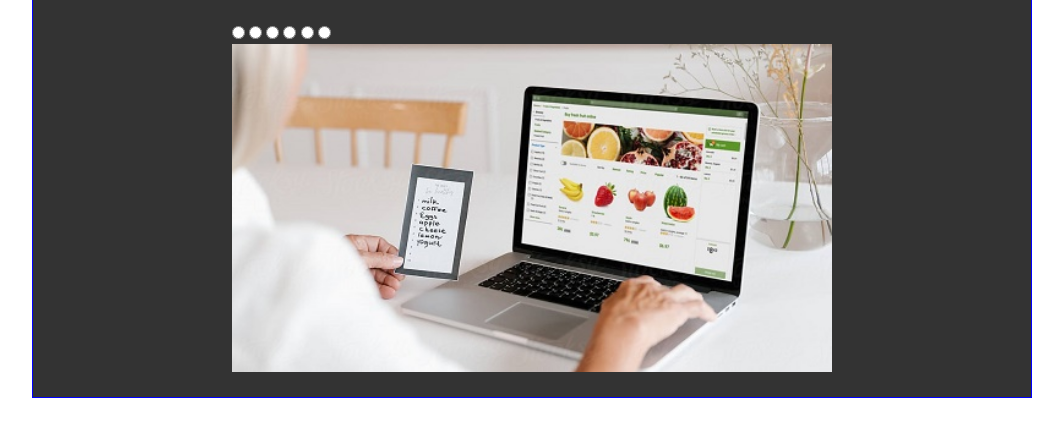
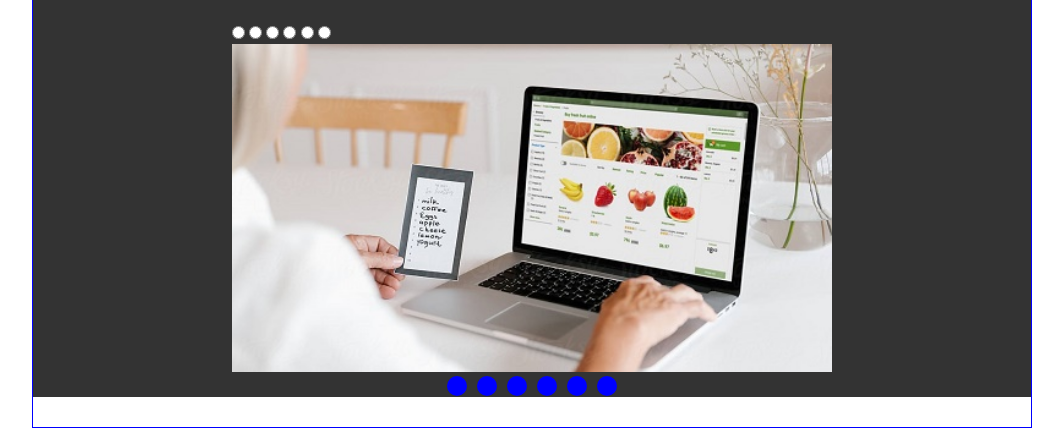
Before and after one commit to NARIASS2/proy, a plain HTML site: page Index.html in a window 1280 px wide. Shown: the part 104-540 px from the top of the page, without its empty margins (108-1171 px from the left). Drawn offline with nearby package versions, Linux system fonts and the light colour scheme.

Commit message:
Update EstiloPrincipal.css

```diff
--- a/Style/EstiloPrincipal.css
+++ b/Style/EstiloPrincipal.css
@@ -83,3 +83,55 @@ font-family: 'Open Sans', sans-serif;
  height: 350px;
  overflow: hidden;
 }
+
+.galeria_contenedor{
+  display: flex;
+  width: 7000px;
+  height: 50px;
+  transition: transform 1s ease-in;
+  will-change: transform;
+}
+
+.elemento1:checked ~ .galeria_contenedor {
+ transform: translateX(0px);
+}
+
+.elemento2:checked ~ .galeria_contenedor {
+ transform: translateX(-600px);
+}
+
+.elemento3:checked ~ .galeria_contenedor {
+ transform: translateX(-1200px);
+}
+
+.elemento4:checked ~ .galeria_contenedor {
+  transform: translateX(-1800px);
+}
+
+.elemento5:checked ~ .galeria_contenedor {
+  transform: translateX(-2400px);
+}
+
+.elemento6:checked ~ .galeria_contenedor {
+  transform: translateX(-3000px);
+}
+
+
+.controles {
+ width: 100%;
+ height: 30px;
+ display: flex;
+ justify-content: center;
+ position: relative;
+ top: -26px;
+}
+
+label{
+  margin: 5px;
+  width: 20px;
+  height: 20px;
+  border-radius: 100px;
+  background: blue;
+  display: block;
+  cursor: pointer;
+}
```
